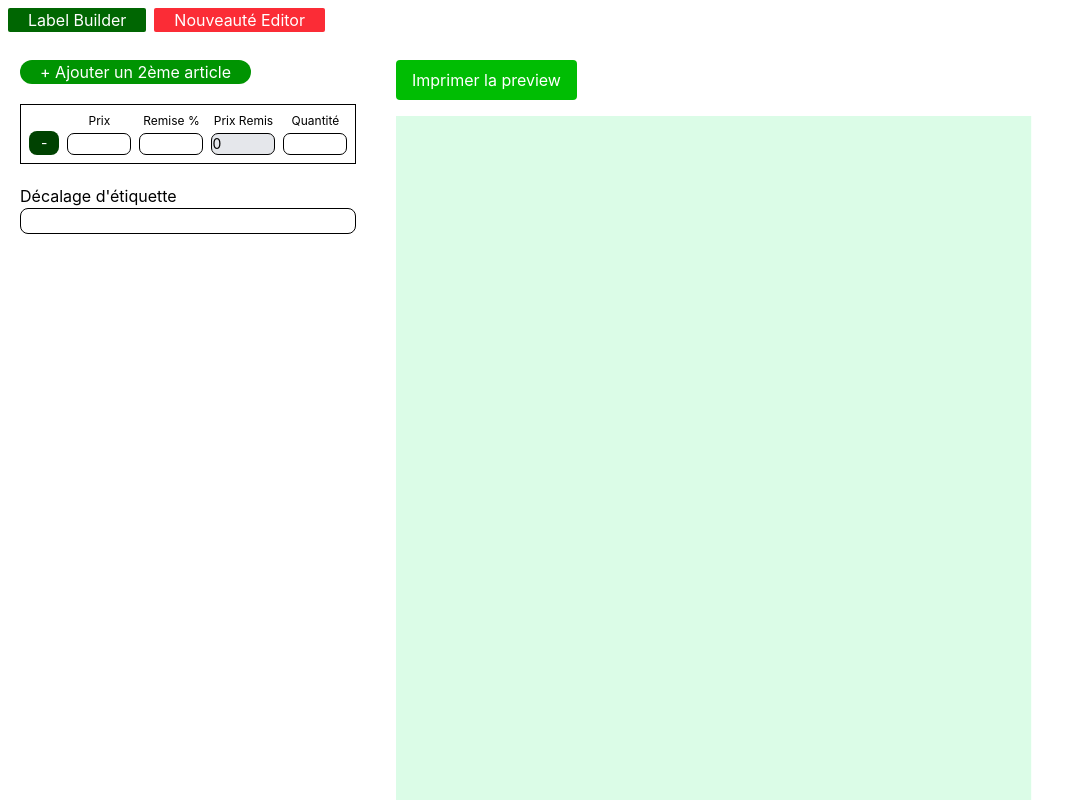
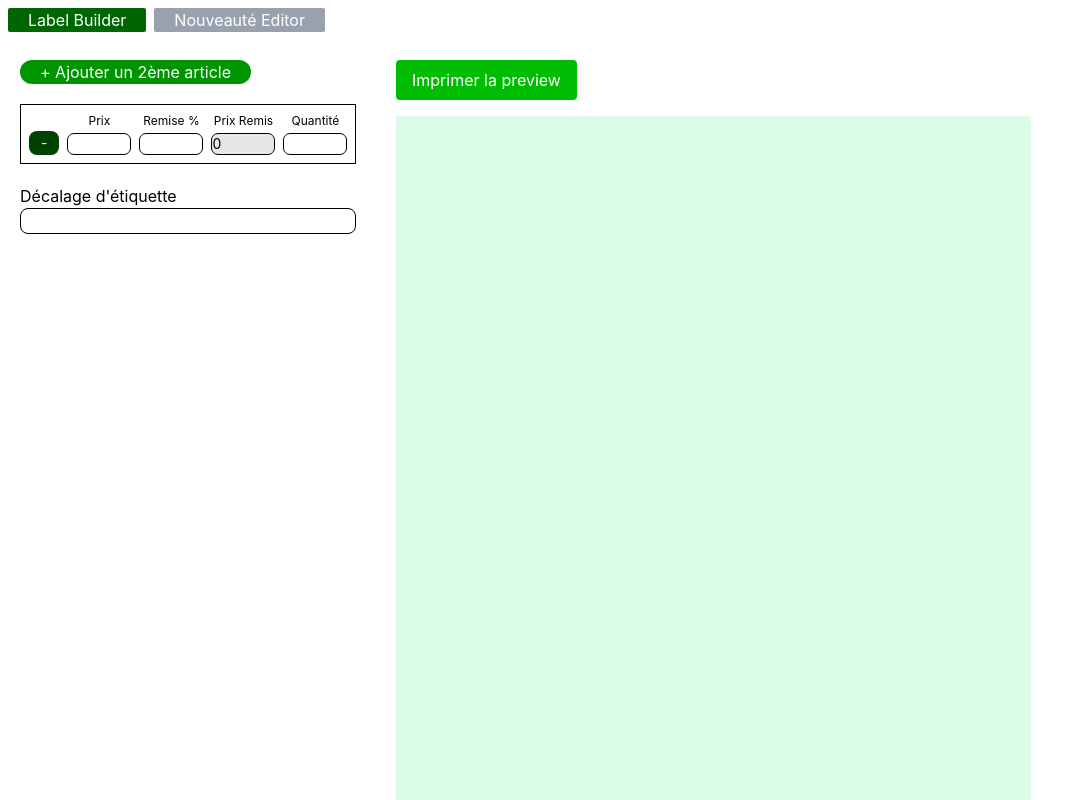
Before and after one commit to EmilPhOniX/Label-Builder, a React (Vite) app: page / in a window 1280 px wide. Shown: the top 800 px of the page, without its empty margins (0-1086 px from the left). Built offline with nearby package versions, Linux system fonts and the light colour scheme.

Commit message:
fix: build error, add change color

```diff
--- a/src/components/Header.tsx
+++ b/src/components/Header.tsx
@@ -1,15 +1,24 @@
-export default function Header({ activeView, setActiveView }) {
+interface HeaderProps {
+  activeView: string;
+  setActiveView: (view: string) => void;
+}
+
+export default function Header({ activeView, setActiveView }: HeaderProps) {
   return (
     <header className="m-2 flex gap-2">
       <button
         onClick={() => setActiveView("labelBuilder")}
-        className="rounded-xs bg-[#006602] px-5 text-center text-white cursor-pointer"
+        className={`rounded-xs px-5 text-center text-white cursor-pointer ${
+          activeView === "labelBuilder" ? "bg-[#006602]" : "bg-gray-400"
+        }`}
       >
         Label Builder
       </button>
       <button
         onClick={() => setActiveView("nouveauteEditor")}
-        className="rounded-xs bg-red-500 px-5 text-center text-white cursor-pointer"
+        className={`rounded-xs px-5 text-center text-white cursor-pointer ${
+          activeView === "nouveauteEditor" ? "bg-red-500" : "bg-gray-400"
+        }`}
       >
         Nouveauté Editor
       </button>
```
